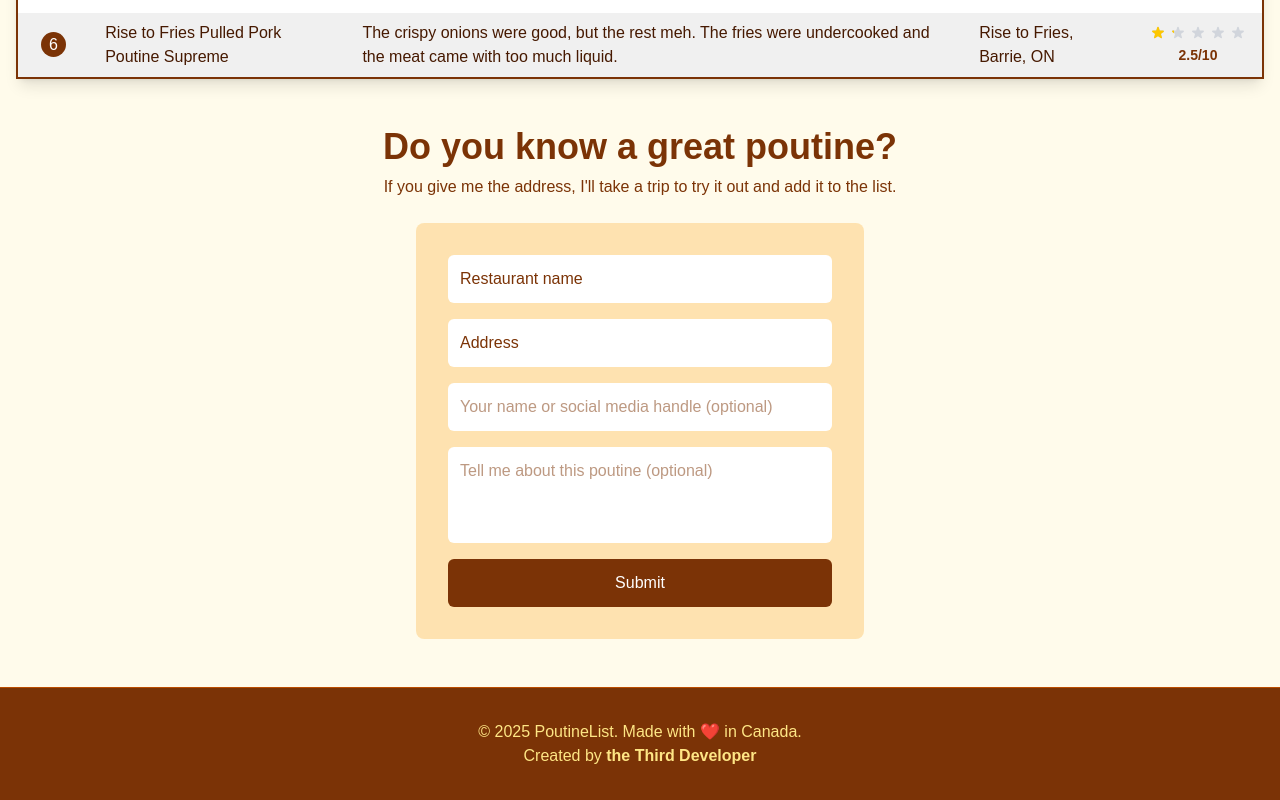
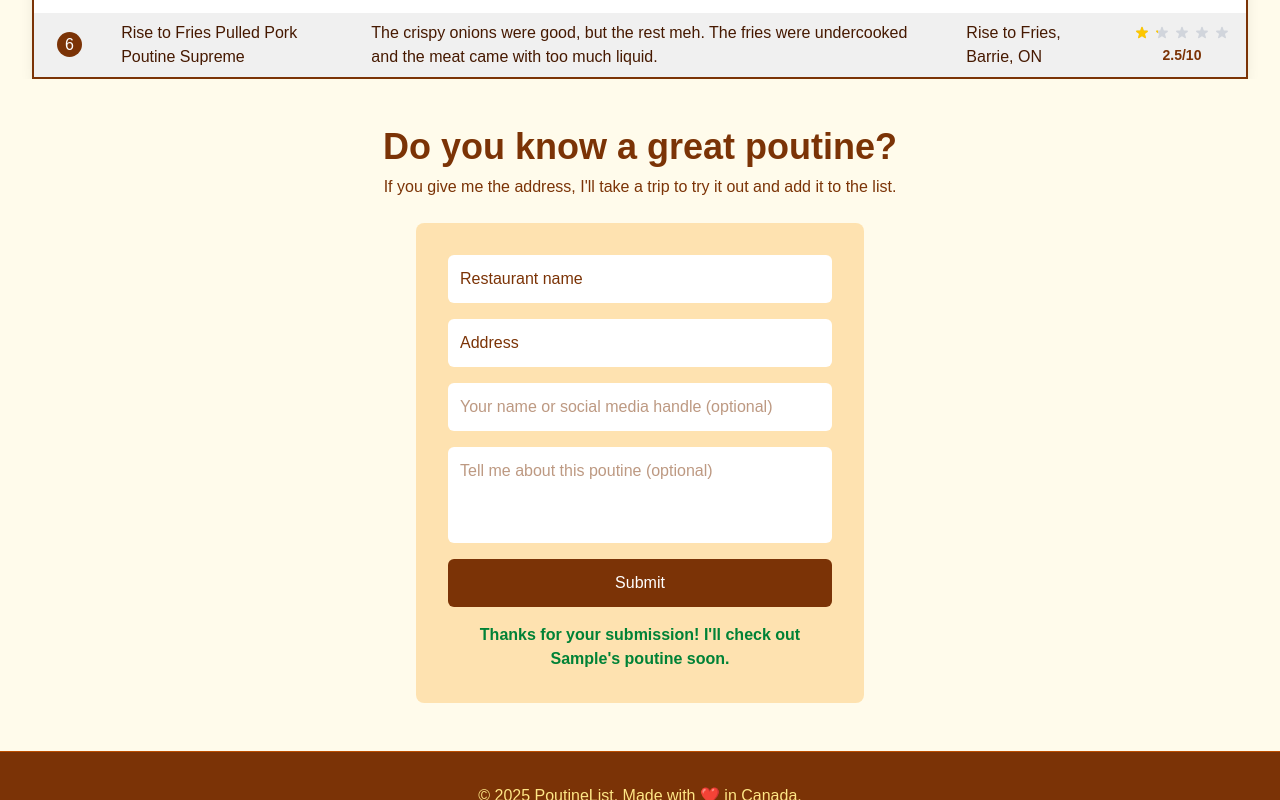
Before and after one commit to BranSlaa/poutinelist, a Next.js app: page / in a window 1280 px wide. Both pictures are taken after typing "Sample", "Sample", "Sample", "Sample" into the empty fields and a click on the button "Submit". Shown: the part 881-1681 px from the top of the page. Built offline with nearby package versions, Linux system fonts and the light colour scheme; no server answers.

Commit message:
Updated contact form

```diff
--- a/package.json
+++ b/package.json
@@ -13,7 +13,7 @@
 		"next": "15.5.4",
 		"react": "19.1.0",
 		"react-dom": "19.1.0",
-		"resend": "^6.1.0"
+		"resend": "^6.0.3"
 	},
 	"devDependencies": {
 		"@eslint/eslintrc": "^3",
--- a/src/app/api/contact/route.ts
+++ b/src/app/api/contact/route.ts
@@ -31,7 +31,7 @@ export async function POST(request: NextRequest) {
 			subject: `New Poutine Submission for ${restaurantName} via Poutine List`,
 			html: `
 				<div style="font-family: Arial, sans-serif; max-width: 600px; margin: 0 auto;">
-					<h2 style="color: #059669; margin-bottom: 20px;">New Poutine Submission</h2>
+					<h2 style="color: #7f3103; margin-bottom: 20px;">New Poutine Submission</h2>
 					<div style="background-color: #f9f9f9; padding: 20px; border-radius: 8px; margin-bottom: 20px;">
 						<p style="margin: 10px 0;"><strong>Restaurant Name:</strong> ${restaurantName}</p>
 						<p style="margin: 10px 0;"><strong>Address:</strong> ${address}</p>
@@ -39,7 +39,7 @@ export async function POST(request: NextRequest) {
 							handle || 'Anonymous'
 						}</p>
 						<p style="margin: 10px 0;"><strong>Description:</strong></p>
-						<div style="background-color: white; padding: 15px; border-radius: 4px; border-left: 4px solid #059669;">
+						<div style="background-color: white; padding: 15px; border-radius: 4px; border-left: 4px solid #7f3103;">
 							${description ? description.replace(/\n/g, '<br>') : 'No description provided'}
 						</div>
 					</div>
@@ -50,10 +50,9 @@ export async function POST(request: NextRequest) {
 			`,
 		});
 
-		console.log('Email sent successfully');
 
 		return NextResponse.json(
-			{ success: true, message: 'Email sent successfully' },
+			{ success: true, message: `Thanks for your submission! I'll check out ${restaurantName}'s poutine soon.` },
 			{ status: 200 },
 		);
 	} catch (error) {
--- a/src/app/page.tsx
+++ b/src/app/page.tsx
@@ -80,11 +80,13 @@ export default function Home() {
 						</div>
 					</div>
 				</motion.div>
-				<div className="container mx-auto flex flex-col items-center mt-8 px-4">
+				<div className="container mx-auto flex flex-col items-center mt-8 px-4 overflow-hidden">
 					<h3 className="text-2xl font-bold text-amber-800 mb-6 text-center lg:text-left">
 						Poutines List
 					</h3>
+					<div className="overflow-x-auto px-4">
 					<PoutineTable poutines={otherPoutines} />
+					</div>
 				</div>
 			</div>
 
--- a/src/components/Contact.tsx
+++ b/src/components/Contact.tsx
@@ -14,6 +14,7 @@ export function Contact() {
 	const [submitStatus, setSubmitStatus] = useState<
 		'idle' | 'success' | 'error'
 	>('idle');
+	const [submitMessage, setSubmitMessage] = useState('');
 
 	const handleInputChange = (
 		e: React.ChangeEvent<HTMLInputElement | HTMLTextAreaElement>,
@@ -44,6 +45,8 @@ export function Contact() {
 			if (!response.ok || !result.success) {
 				throw new Error(result.error || 'Failed to submit form');
 			}
+
+			setSubmitMessage(result.message);
 
 			// Reset form on success
 			setFormData({
@@ -123,6 +126,11 @@ export function Contact() {
 						Something went wrong. Please try again.
 					</p>
 				)}
+				{submitStatus === 'success' && (
+					<p className="text-green-700 font-bold">
+						{submitMessage}
+					</p>
+				)}
 			</form>
 		</div>
 	);
```
Also changed, not shown: 1 other file (tests, documents, lock files or other folders).
